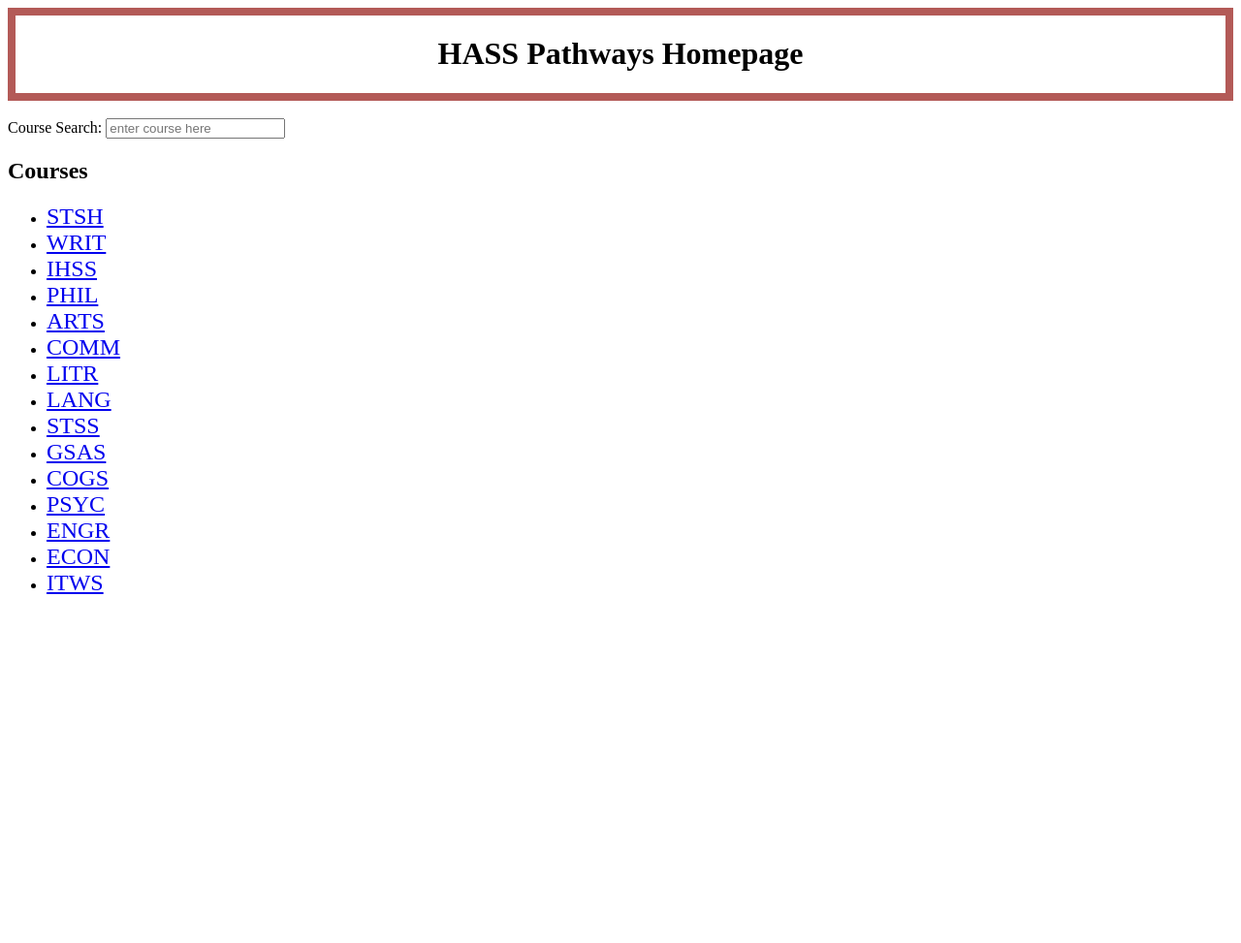
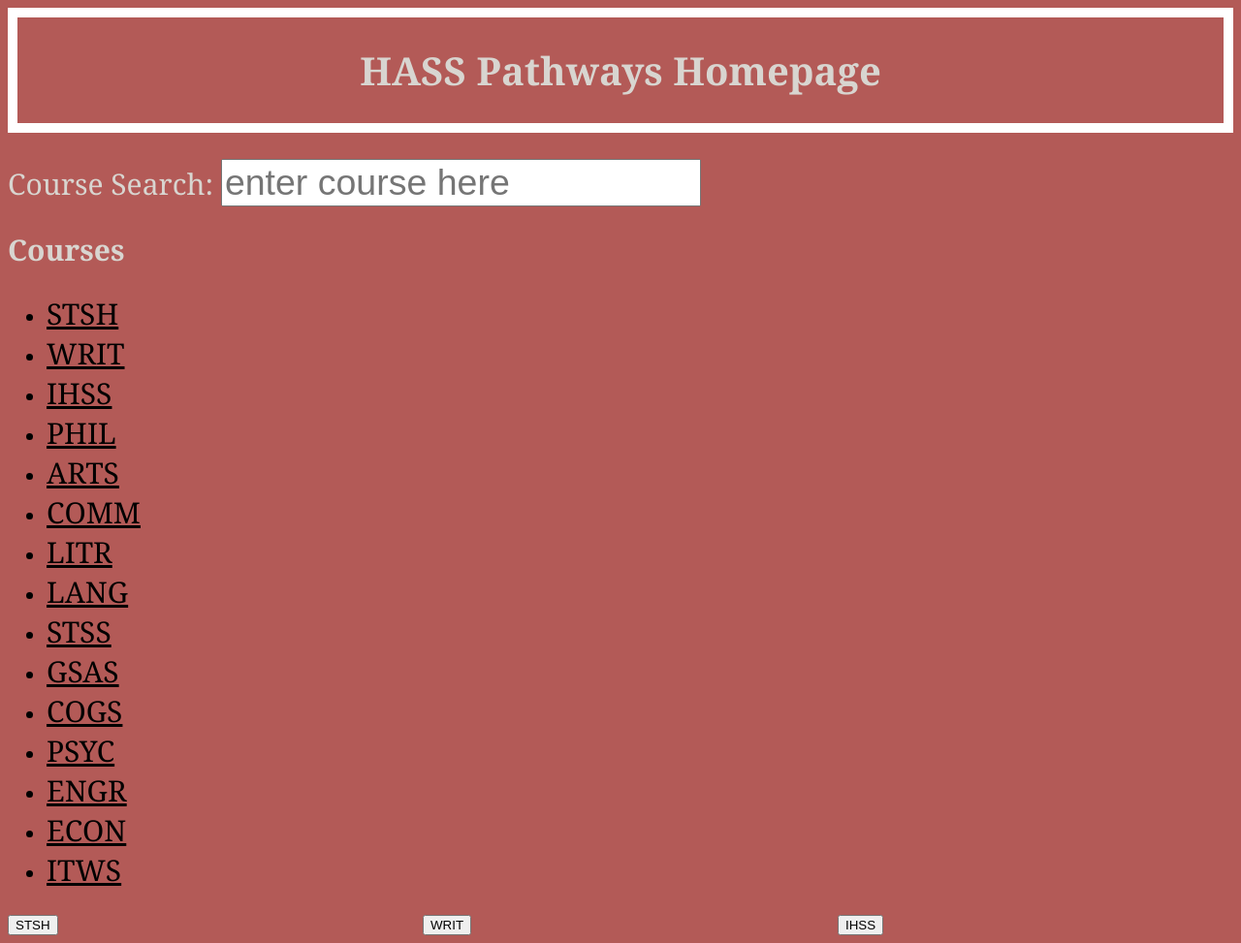
Before and after one commit to Bram-Hub/HASSPathways, a Flask app: page / in a window 1280 px wide. Shown: the whole page at 97% size. Before the commit the page ends 613 px from the top, so only its background shows below. Run offline with Flask 2, Linux system fonts and the light colour scheme.

Commit message:
made buttons and had a more conceptual design of the admin page - starte dto add javascript
going to work more on javascript and making all of the pages pretty in the future

```diff
--- a/backend/AdminPortal/templates/homepage.html
+++ b/backend/AdminPortal/templates/homepage.html
@@ -17,17 +17,18 @@
         <!--form will go eventaully to json file? or that might be later -->
         <form method="POST">
             <label for="courseSearch"> Course Search: </label>
-            <input type="text"
+            <input id ="searchbox" type="text"
                 name="courseSearch"
                 placeholder="enter course here"
             >
     </div>
 
     <!--can automate this later -->
+
+
     <div class="courseSection">
         <h2> Courses </h2>
         <ul>
-
         <li> <a href="courseList1.html"> STSH </a></li>
         <li> <a href="WRIT"> WRIT </a></li>
         <li> <a href="IHSS"> IHSS </a></li>
@@ -46,6 +47,30 @@
         </ul>
     </div>
 
+    <div class="deps">
+        <div>
+            <button onclick="location.href='courseList1.html'" type="button"> STSH </button>
+        </div>
+
+        <div>
+            <button onclick="location.href='WRIT'" type="button"> WRIT </button>
+        </div>
+        <div>
+            <button onclick="location.href='IHSS'" type="button"> IHSS </button>
+        </div>
+
+        <!--can automate this later
+        <div>
+            <button onclick="location.href='PHIL'" type="button"> PHIL </button>
+        </div>
+
+        -->
+    </div>
+
+
+
+
+
 </body>
 
 
--- a/backend/AdminPortal/templates/hp.css
+++ b/backend/AdminPortal/templates/hp.css
@@ -1,17 +1,37 @@
 .mybox {
-  border: solid 0.5em #b35a57;
-  /*                    ^^ color from current website
-  border-top-color: red;*/
-  width: auto;
+  border: solid 0.5em #ffffff;
 }
 body{
-
+    background-color: #b35a57;
+    font-family:Cambria, Cochin, Georgia, Times, 'Times New Roman', serif;
+    color:rgb(216, 213, 208);
+    font-size: 20px;
 }
 h1{
     text-align:center;
     font-size:200%;
 }
 a{
+    font-size:150%;
+    color:rgb(0, 0, 0);
+}
+li {
+  /* object thingy */
+  color:rgb(0, 0, 0);
+}
+.courseSearch{
+  /* class */
+  font-size:150%;
+  size:150%
+}
+#searchbox{
+  /* id */
+  font-size:125%;
 
-    font-size:150%;
 }
+.deps{
+  columns: 3;
+}
+.deps button{
+
+}
```
Also changed, not shown: backend/AdminPortal/templates/admin.js (added, +18 -0 lines).
